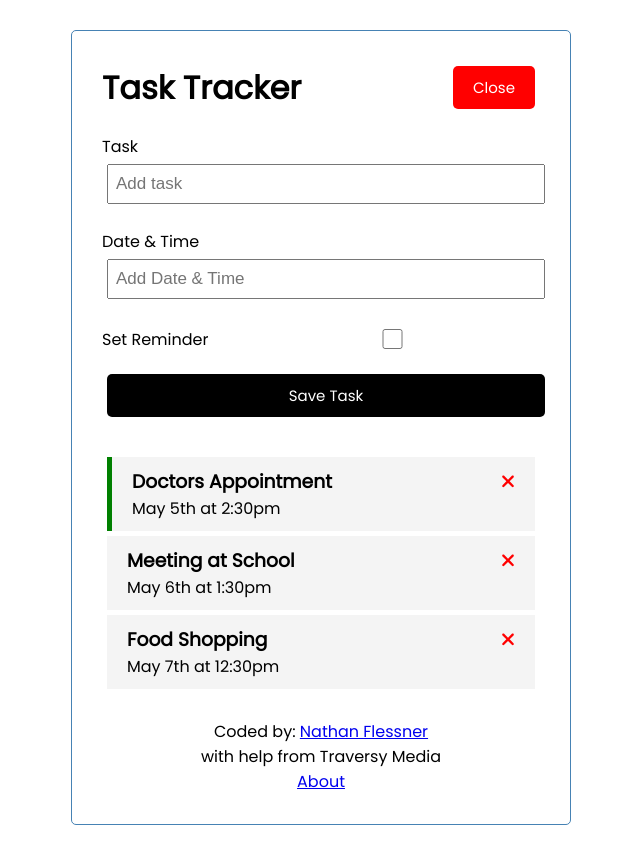
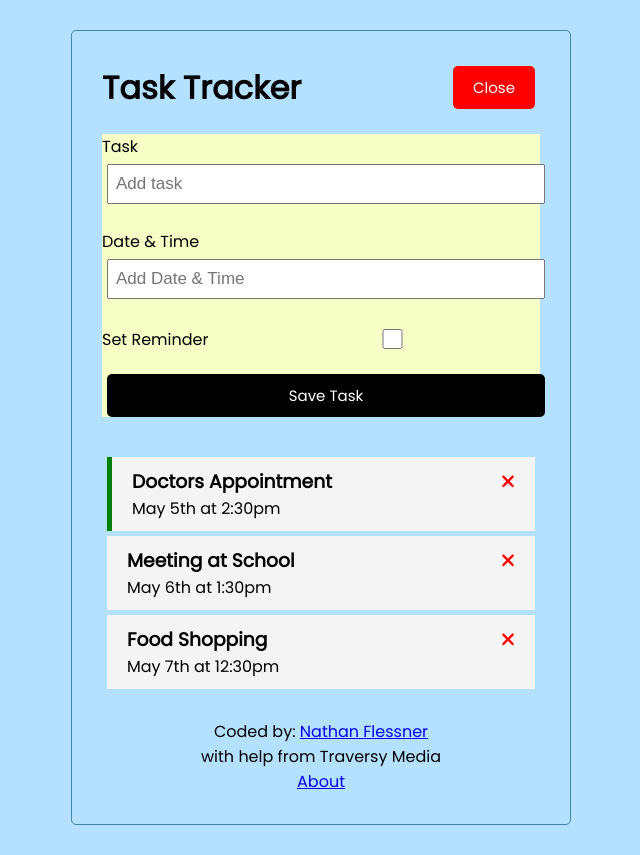
Before and after one commit to SirNathanJF/traversy-media-angular, an Angular app: page / in a window 1280 px wide. Both pictures are taken after a click on the button "Add". Shown: the whole page, without its empty margins (319-959 px from the left). Built offline with nearby package versions, Linux system fonts and the light colour scheme; data requests are answered from the project's data file.

Commit message:
Changes to coloring of pages

```diff
--- a/src/app/components/add-task/add-task.component.css
+++ b/src/app/components/add-task/add-task.component.css
@@ -1,3 +1,4 @@
 .add-form {
   margin-bottom: 40px;
+  background-color: #F5FFC6;
 }
--- a/src/styles.css
+++ b/src/styles.css
@@ -8,6 +8,7 @@
 
 body {
   font-family: "Poppins", sans-serif;
+  background-color: #B4E1FF;
 }
 
 .container {
```
